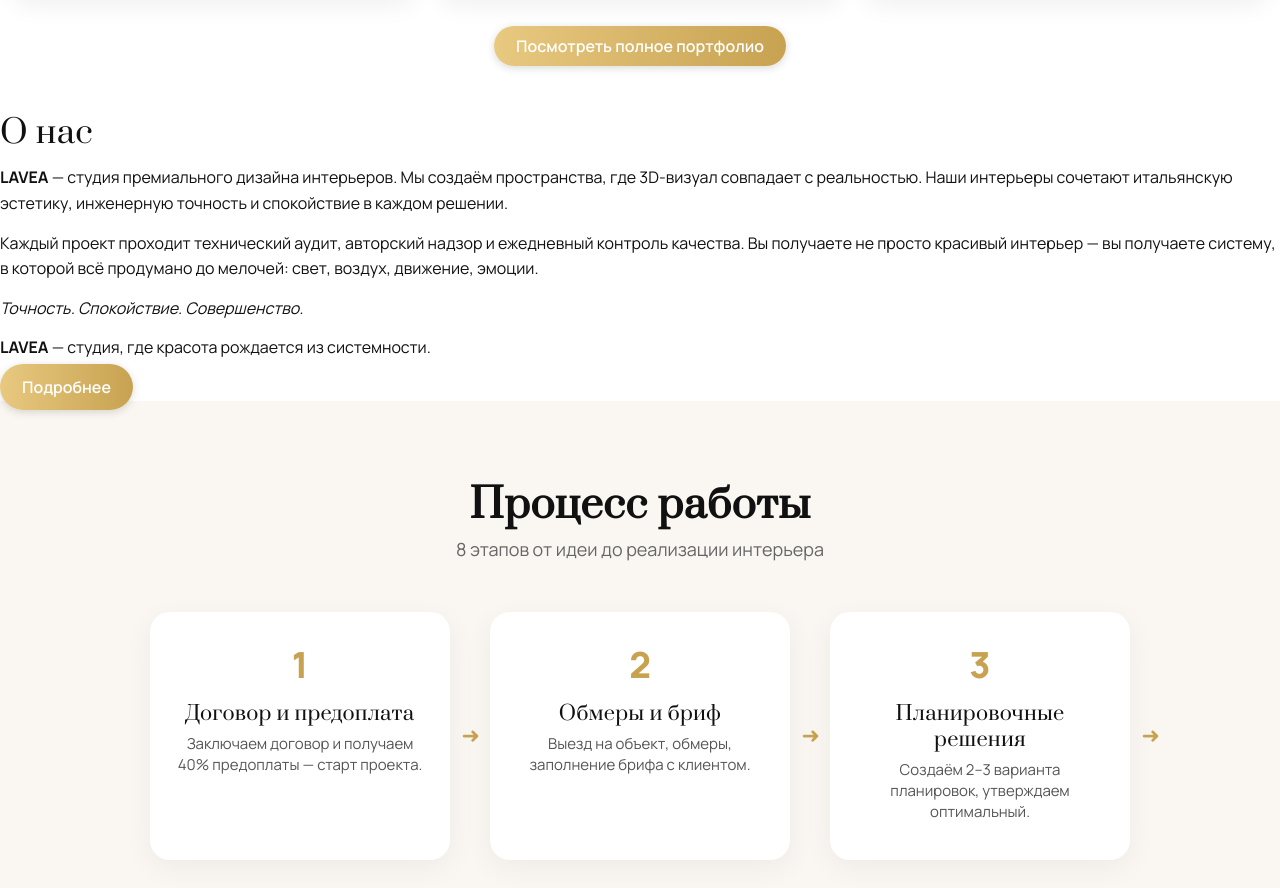
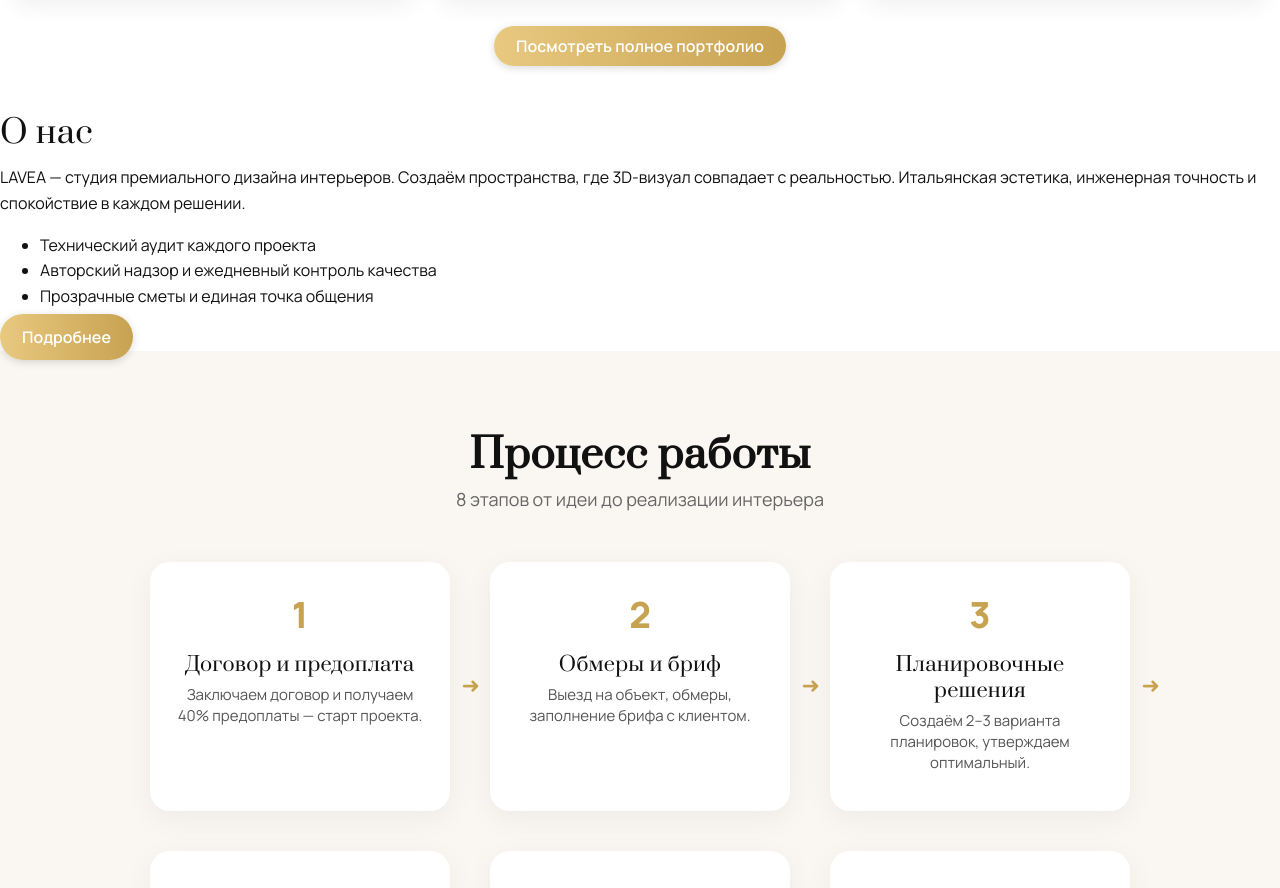
Before and after one commit to ankakisis-cloud/lavea-site, a Next.js app: page / in a window 1280 px wide. Shown: the part 1376-2264 px from the top of the page. Built offline with nearby package versions, Linux system fonts and the light colour scheme.

Commit message:
Update AboutShort.js

```diff
--- a/components/AboutShort.js
+++ b/components/AboutShort.js
@@ -1,23 +1,33 @@
+"use client";
+
+import Link from "next/link";
+
 export default function AboutShort() {
   return (
-    <section className="aboutShort" id="about">
+    <section className="aboutShort" aria-label="О студии LAVEA — кратко">
       <div className="aboutShort__inner">
-        <h2>О нас</h2>
-        <p>
-          <strong>LAVEA</strong> — студия премиального дизайна интерьеров.
-          Мы создаём пространства, где 3D-визуал совпадает с реальностью.
-          Наши интерьеры сочетают итальянскую эстетику, инженерную точность
-          и спокойствие в каждом решении.
-        </p>
-        <p>
-          Каждый проект проходит технический аудит, авторский надзор и ежедневный контроль качества.
-          Вы получаете не просто красивый интерьер — вы получаете систему, в которой всё продумано до мелочей:
-          свет, воздух, движение, эмоции.
-        </p>
-        <p><em>Точность. Спокойствие. Совершенство.</em></p>
-        <p><strong>LAVEA</strong> — студия, где красота рождается из системности.</p>
+        <div className="aboutShort__text">
+          <h2>О нас</h2>
+          <p className="aboutShort__lead">
+            LAVEA — студия премиального дизайна интерьеров.
+            Создаём пространства, где 3D-визуал совпадает с реальностью.
+            Итальянская эстетика, инженерная точность и спокойствие в каждом решении.
+          </p>
 
-        <a href="/about" className="btn btn-lavea">Подробнее</a>
+          <ul className="aboutShort__list">
+            <li>Технический аудит каждого проекта</li>
+            <li>Авторский надзор и ежедневный контроль качества</li>
+            <li>Прозрачные сметы и единая точка общения</li>
+          </ul>
+
+          <div className="aboutShort__actions">
+            <Link href="/about" className="btn btn-lavea" prefetch>
+              Подробнее
+            </Link>
+          </div>
+        </div>
+
+        <div className="aboutShort__media" aria-hidden="true" />
       </div>
     </section>
   );
```
